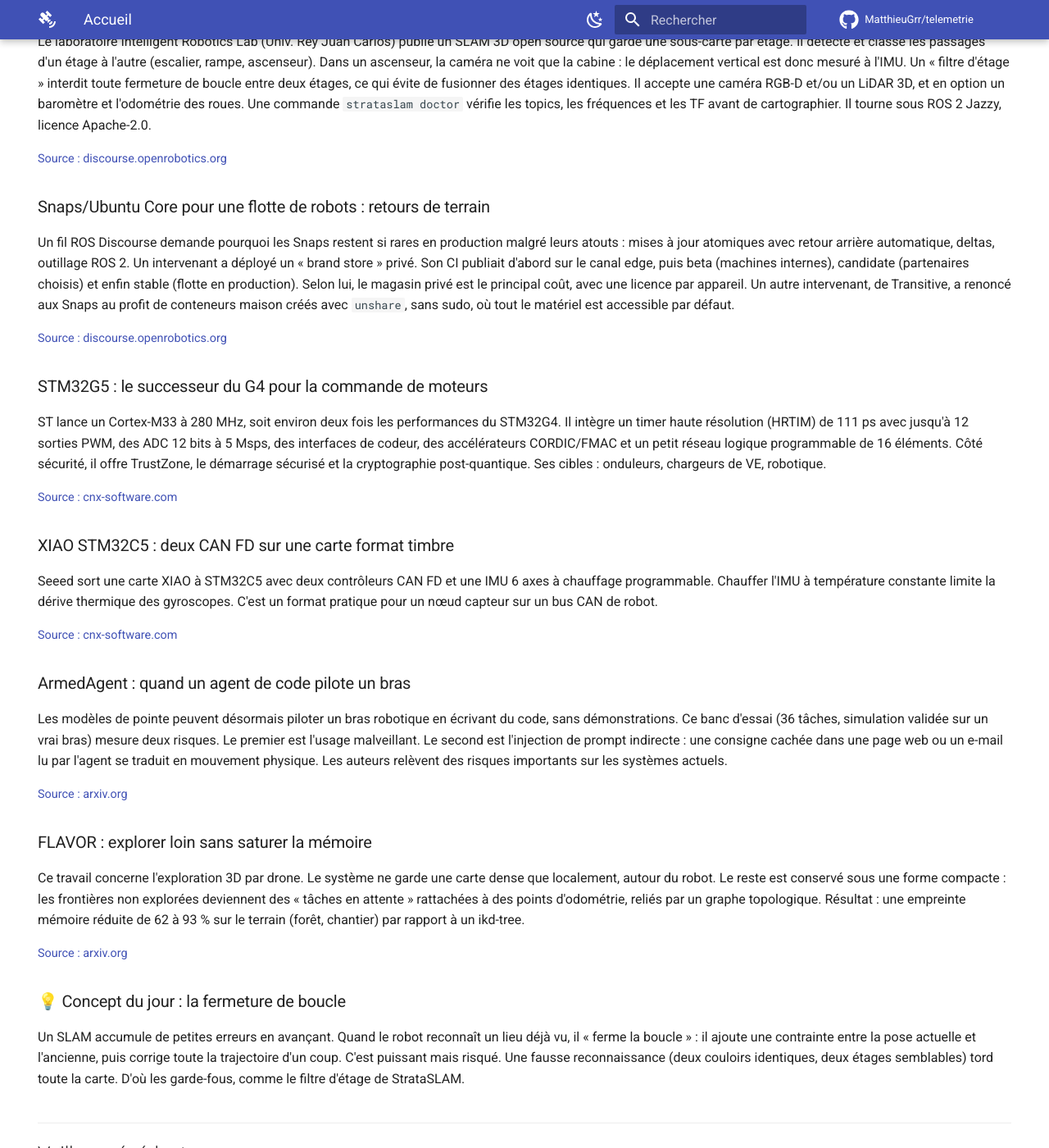
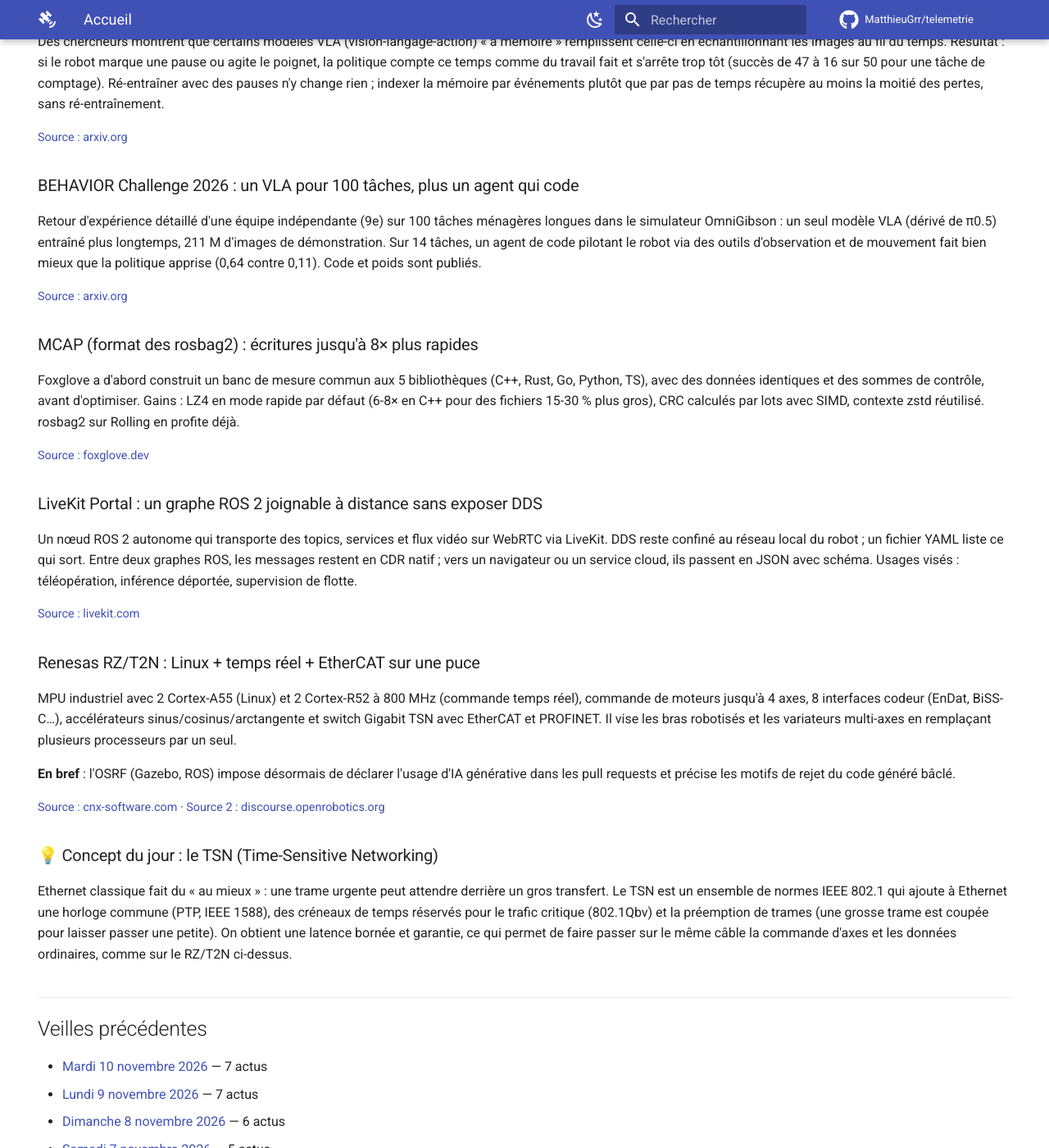
Before and after one commit to MatthieuGrr/telemetrie, an MkDocs documentation site: the page built from docs/index.md, in a window 1280 px wide and 1400 px high, scrolled down 308 px. Shown: the whole window at 82% size. Built offline with MkDocs 1.6.1 and Material for MkDocs 9.7.7, drawn with Linux system fonts in a browser that asks for light colours; comment, search, counter and statistics services are not loaded; some of the changed text lies outside the part shown.

```diff
--- a/docs/index.md
+++ b/docs/index.md
@@ -5,65 +5,60 @@ hide:
   - toc
 ---
 
-## Mardi 10 novembre 2026
+## Mercredi 11 novembre 2026
 
 
 
-### StrataSLAM : un SLAM ROS 2 qui gère plusieurs étages
+### Mémoire de robot ou simple horloge ?
 
-Le laboratoire Intelligent Robotics Lab (Univ. Rey Juan Carlos) publie un SLAM 3D open source qui garde une sous-carte par étage. Il détecte et classe les passages d'un étage à l'autre (escalier, rampe, ascenseur). Dans un ascenseur, la caméra ne voit que la cabine : le déplacement vertical est donc mesuré à l'IMU. Un « filtre d'étage » interdit toute fermeture de boucle entre deux étages, ce qui évite de fusionner des étages identiques. Il accepte une caméra RGB-D et/ou un LiDAR 3D, et en option un baromètre et l'odométrie des roues. Une commande `strataslam doctor` vérifie les topics, les fréquences et les TF avant de cartographier. Il tourne sous ROS 2 Jazzy, licence Apache-2.0.
+Des chercheurs montrent que certains modèles VLA (vision-langage-action) « à mémoire » remplissent celle-ci en échantillonnant les images au fil du temps. Résultat : si le robot marque une pause ou agite le poignet, la politique compte ce temps comme du travail fait et s'arrête trop tôt (succès de 47 à 16 sur 50 pour une tâche de comptage). Ré-entraîner avec des pauses n'y change rien ; indexer la mémoire par événements plutôt que par pas de temps récupère au moins la moitié des pertes, sans ré-entraînement.
 
-[Source : discourse.openrobotics.org](https://discourse.openrobotics.org/t/strataslam-open-source-multi-floor-slam-for-ros-2-stairs-elevators-ramps-identical-floors/59649)
+[Source : arxiv.org](https://arxiv.org/abs/2611.14488)
 { .source-link }
 
-### Snaps/Ubuntu Core pour une flotte de robots : retours de terrain
+### BEHAVIOR Challenge 2026 : un VLA pour 100 tâches, plus un agent qui code
 
-Un fil ROS Discourse demande pourquoi les Snaps restent si rares en production malgré leurs atouts : mises à jour atomiques avec retour arrière automatique, deltas, outillage ROS 2. Un intervenant a déployé un « brand store » privé. Son CI publiait d'abord sur le canal edge, puis beta (machines internes), candidate (partenaires choisis) et enfin stable (flotte en production). Selon lui, le magasin privé est le principal coût, avec une licence par appareil. Un autre intervenant, de Transitive, a renoncé aux Snaps au profit de conteneurs maison créés avec `unshare`, sans sudo, où tout le matériel est accessible par défaut.
+Retour d'expérience détaillé d'une équipe indépendante (9e) sur 100 tâches ménagères longues dans le simulateur OmniGibson : un seul modèle VLA (dérivé de π0.5) entraîné plus longtemps, 211 M d'images de démonstration. Sur 14 tâches, un agent de code pilotant le robot via des outils d'observation et de mouvement fait bien mieux que la politique apprise (0,64 contre 0,11). Code et poids sont publiés.
 
-[Source : discourse.openrobotics.org](https://discourse.openrobotics.org/t/what-happened-to-robot-as-a-snap/59592)
+[Source : arxiv.org](https://arxiv.org/abs/2611.14432)
 { .source-link }
 
-### STM32G5 : le successeur du G4 pour la commande de moteurs
+### MCAP (format des rosbag2) : écritures jusqu'à 8× plus rapides
 
-ST lance un Cortex-M33 à 280 MHz, soit environ deux fois les performances du STM32G4. Il intègre un timer haute résolution (HRTIM) de 111 ps avec jusqu'à 12 sorties PWM, des ADC 12 bits à 5 Msps, des interfaces de codeur, des accélérateurs CORDIC/FMAC et un petit réseau logique programmable de 16 éléments. Côté sécurité, il offre TrustZone, le démarrage sécurisé et la cryptographie post-quantique. Ses cibles : onduleurs, chargeurs de VE, robotique.
+Foxglove a d'abord construit un banc de mesure commun aux 5 bibliothèques (C++, Rust, Go, Python, TS), avec des données identiques et des sommes de contrôle, avant d'optimiser. Gains : LZ4 en mode rapide par défaut (6-8× en C++ pour des fichiers 15-30 % plus gros), CRC calculés par lots avec SIMD, contexte zstd réutilisé. rosbag2 sur Rolling en profite déjà.
 
-[Source : cnx-software.com](https://www.cnx-software.com/2026/11/10/280-mhz-stmicro-stm32g5-cortex-m33-mixed-signal-mcu-targets-digital-power-and-motor-control-applications/)
+[Source : foxglove.dev](https://foxglove.dev/blog/measuring-and-improving-mcap-performance)
 { .source-link }
 
-### XIAO STM32C5 : deux CAN FD sur une carte format timbre
+### LiveKit Portal : un graphe ROS 2 joignable à distance sans exposer DDS
 
-Seeed sort une carte XIAO à STM32C5 avec deux contrôleurs CAN FD et une IMU 6 axes à chauffage programmable. Chauffer l'IMU à température constante limite la dérive thermique des gyroscopes. C'est un format pratique pour un nœud capteur sur un bus CAN de robot.
+Un nœud ROS 2 autonome qui transporte des topics, services et flux vidéo sur WebRTC via LiveKit. DDS reste confiné au réseau local du robot ; un fichier YAML liste ce qui sort. Entre deux graphes ROS, les messages restent en CDR natif ; vers un navigateur ou un service cloud, ils passent en JSON avec schéma. Usages visés : téléopération, inférence déportée, supervision de flotte.
 
-[Source : cnx-software.com](https://www.cnx-software.com/2026/11/09/seeed-studio-xiao-stm32c5-development-board-features-dual-can-fd-and-a-6-axis-imu-with-programmable-heating/)
+[Source : livekit.com](https://livekit.com/blog/introducing-livekit-ros-portal)
 { .source-link }
 
-### ArmedAgent : quand un agent de code pilote un bras
+### Renesas RZ/T2N : Linux + temps réel + EtherCAT sur une puce
 
-Les modèles de pointe peuvent désormais piloter un bras robotique en écrivant du code, sans démonstrations. Ce banc d'essai (36 tâches, simulation validée sur un vrai bras) mesure deux risques. Le premier est l'usage malveillant. Le second est l'injection de prompt indirecte : une consigne cachée dans une page web ou un e-mail lu par l'agent se traduit en mouvement physique. Les auteurs relèvent des risques importants sur les systèmes actuels.
+MPU industriel avec 2 Cortex-A55 (Linux) et 2 Cortex-R52 à 800 MHz (commande temps réel), commande de moteurs jusqu'à 4 axes, 8 interfaces codeur (EnDat, BiSS-C…), accélérateurs sinus/cosinus/arctangente et switch Gigabit TSN avec EtherCAT et PROFINET. Il vise les bras robotisés et les variateurs multi-axes en remplaçant plusieurs processeurs par un seul.
 
-[Source : arxiv.org](https://arxiv.org/abs/2611.11438)
+**En bref** : l'OSRF (Gazebo, ROS) impose désormais de déclarer l'usage d'IA générative dans les pull requests et précise les motifs de rejet du code généré bâclé.
+
+[Source : cnx-software.com](https://www.cnx-software.com/2026/11/11/renesas-rz-t2n-cortex-a55-r52-industrial-mpu-supports-four-axis-motor-control-tsn-ethernet-ethercat/) · [Source 2 : discourse.openrobotics.org](https://discourse.openrobotics.org/t/osrf-adopts-an-updated-policy-on-use-of-genai-llm-tools-in-contributions/59685)
 { .source-link }
 
-### FLAVOR : explorer loin sans saturer la mémoire
+### 💡 Concept du jour : le TSN (Time-Sensitive Networking)
 
-Ce travail concerne l'exploration 3D par drone. Le système ne garde une carte dense que localement, autour du robot. Le reste est conservé sous une forme compacte : les frontières non explorées deviennent des « tâches en attente » rattachées à des points d'odométrie, reliés par un graphe topologique. Résultat : une empreinte mémoire réduite de 62 à 93 % sur le terrain (forêt, chantier) par rapport à un ikd-tree.
-
-[Source : arxiv.org](https://arxiv.org/abs/2611.11489)
-{ .source-link }
-
-### 💡 Concept du jour : la fermeture de boucle
-
-Un SLAM accumule de petites erreurs en avançant. Quand le robot reconnaît un lieu déjà vu, il « ferme la boucle » : il ajoute une contrainte entre la pose actuelle et l'ancienne, puis corrige toute la trajectoire d'un coup. C'est puissant mais risqué. Une fausse reconnaissance (deux couloirs identiques, deux étages semblables) tord toute la carte. D'où les garde-fous, comme le filtre d'étage de StrataSLAM.
+Ethernet classique fait du « au mieux » : une trame urgente peut attendre derrière un gros transfert. Le TSN est un ensemble de normes IEEE 802.1 qui ajoute à Ethernet une horloge commune (PTP, IEEE 1588), des créneaux de temps réservés pour le trafic critique (802.1Qbv) et la préemption de trames (une grosse trame est coupée pour laisser passer une petite). On obtient une latence bornée et garantie, ce qui permet de faire passer sur le même câble la commande d'axes et les données ordinaires, comme sur le RZ/T2N ci-dessus.
 
 ## Veilles précédentes
 
+- [Mardi 10 novembre 2026](2026/11/2026-11-10.md) — 7 actus
 - [Lundi 9 novembre 2026](2026/11/2026-11-09.md) — 7 actus
 - [Dimanche 8 novembre 2026](2026/11/2026-11-08.md) — 6 actus
 - [Samedi 7 novembre 2026](2026/11/2026-11-07.md) — 5 actus
 - [Vendredi 6 novembre 2026](2026/11/2026-11-06.md) — 7 actus
 - [Jeudi 5 novembre 2026](2026/11/2026-11-05.md) — 7 actus
 - [Mercredi 4 novembre 2026](2026/11/2026-11-04.md) — 6 actus
-- [Mardi 3 novembre 2026](2026/11/2026-11-03.md) — 7 actus
 
 [Toutes les veilles dans les archives →](archives.md)
 
```
Also changed, not shown: docs/2026/11/2026-11-10.md (+2 -0 lines), docs/2026/11/2026-11-11.md (added, +62 -0 lines), docs/archives.md (+2 -1 lines).
